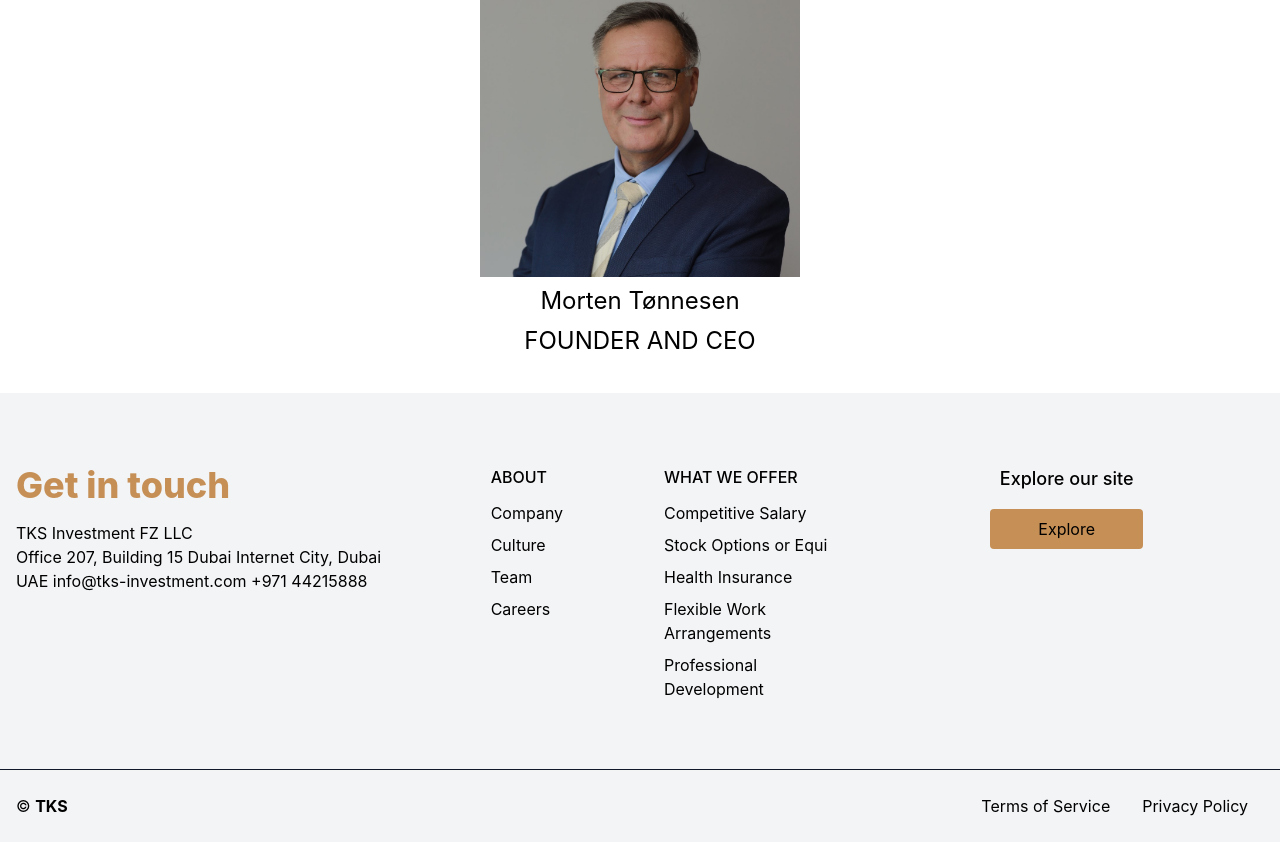
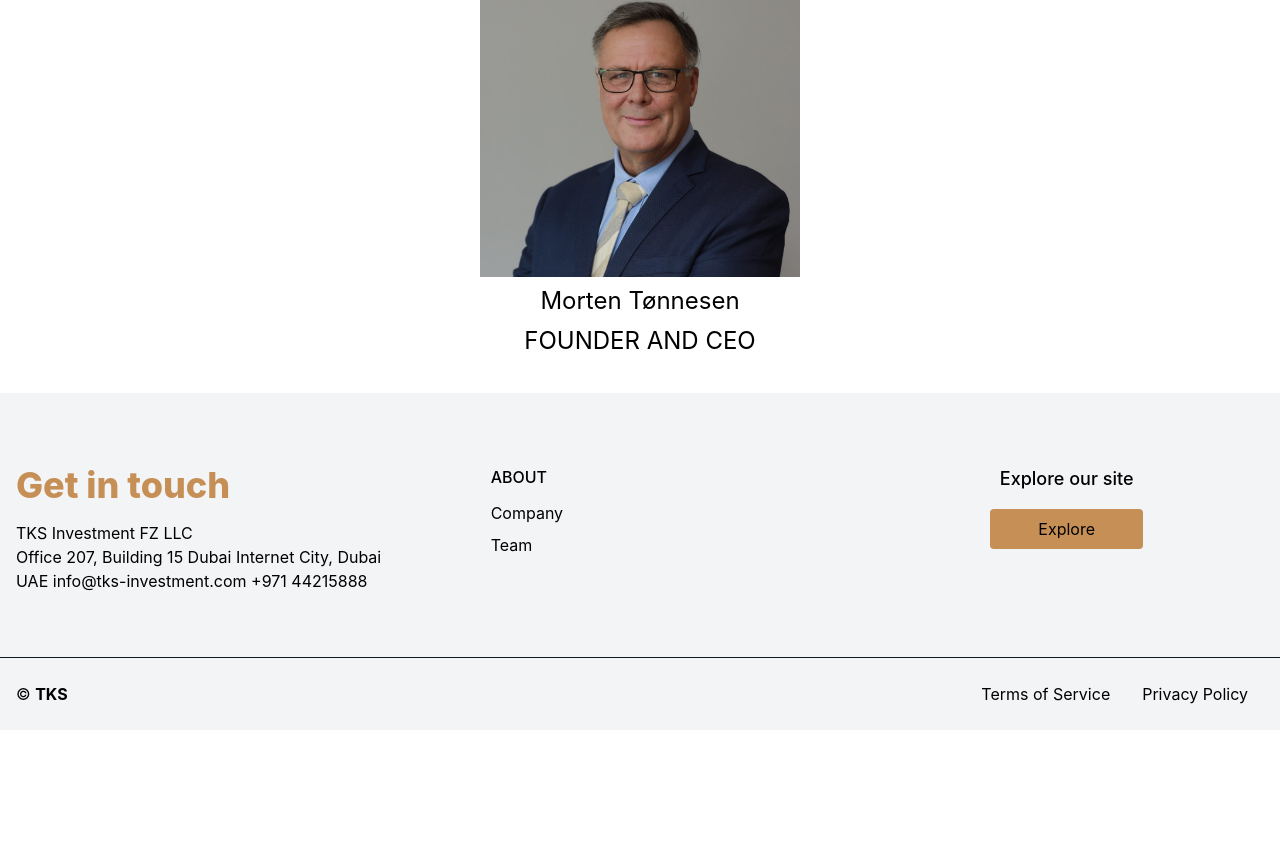
Before and after one commit to Simocoded/Main-Tks, a React (Create React App) app: page /service in a window 1280 px wide. Shown: the part 1541-2383 px from the top of the page. After the commit the page ends 2271 px from the top, so only its background shows below. Built offline with nearby package versions, Linux system fonts and the light colour scheme.

Commit message:
first commit

```diff
--- a/src/Components/Main-Service/Service.js
+++ b/src/Components/Main-Service/Service.js
@@ -163,63 +163,17 @@ function Service() {
                       >
                         Company
                       </a>
-                      <a
-                        href="/"
-                        class="text-black font-base py-1 block hover:underline"
-                      >
-                        Culture
-                      </a>
+
                       <a
                         href="/"
                         class="text-black font-base py-1 block hover:underline"
                       >
                         Team
                       </a>
-                      <a
-                        href="/"
-                        class="text-black font-base py-1 block hover:underline"
-                      >
-                        Careers
-                      </a>
+
                     </div>
                   </div>
-                  <div class="sm:flex-1 mt-4 sm:mt-0">
-                    <h6 class="text-base font-medium text-black uppercase mb-2">
-                      What we offer
-                    </h6>
-                    <div>
-                      <a
-                        href="/"
-                        class="text-black font-base py-1 block hover:underline"
-                      >
-                        Competitive Salary
-                      </a>
-                      <a
-                        href="/"
-                        class="text-black font-base py-1 block hover:underline"
-                      >
-                        Stock Options or Equi
-                      </a>
-                      <a
-                        href="/"
-                        class="text-black font-base py-1 block hover:underline"
-                      >
-                        Health Insurance
-                      </a>
-                      <a
-                        href="/"
-                        class="text-black font-base py-1 block hover:underline"
-                      >
-                        Flexible Work Arrangements
-                      </a>
-                      <a
-                        href="/"
-                        class="text-black font-base py-1 block hover:underline"
-                      >
-                        Professional Development
-                      </a>
-                    </div>
-                  </div>
+
                 </div>
               </div>
 
```
